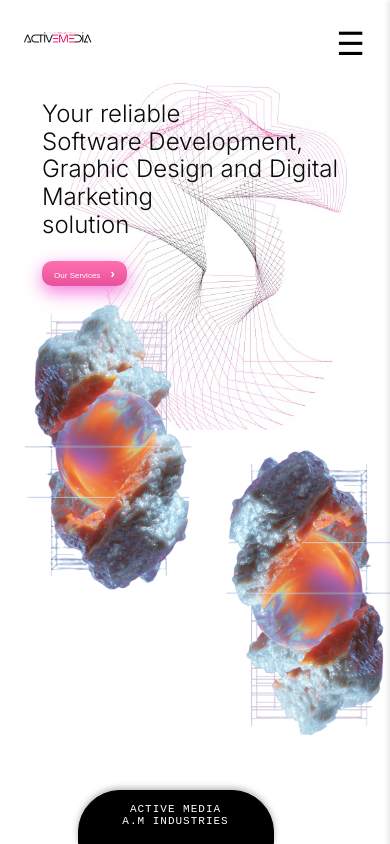
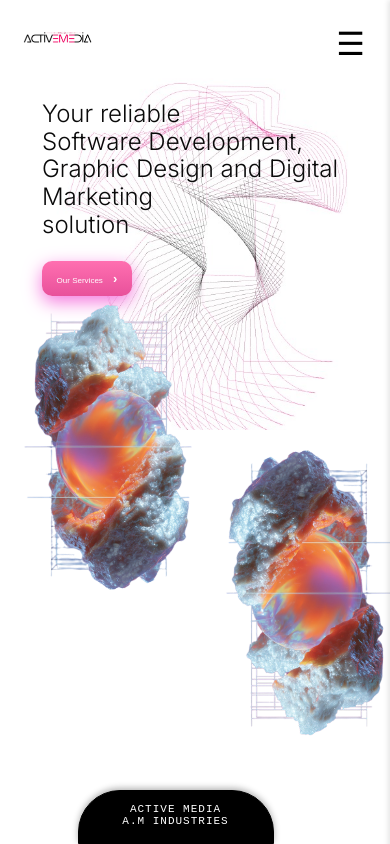
Before and after one commit to Divine-Ntambwe/Active-Media, a React (Vite) app: page / in a window 390 px wide. Built offline with nearby package versions, Linux system fonts and the light colour scheme.

Commit message:
Button size increased

```diff
--- a/src/pages/Home.module.css
+++ b/src/pages/Home.module.css
@@ -156,8 +156,8 @@
 
    .cta{
     top:5px;
-    width: 85px;
-    height: 25px;
+    width: 90px;
+    height: 35px;
     font-size: 8px;
     left: 10px;
     z-index: 2;
```
